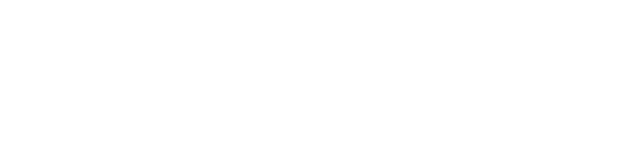
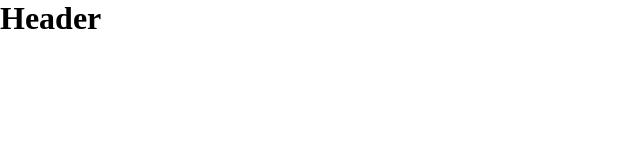
Before and after one commit to andreasalvi99/htmlcss-wireframe, a plain HTML site: page index.html in a window 1280 px wide. Shown: the whole page, without its empty margins (0-640 px from the left). Drawn offline with Linux system fonts and the light colour scheme; files that its build step writes are made by us from their sources.

Commit message:
add css reset and header

```diff
--- a/css/style.css
+++ b/css/style.css
@@ -0,0 +1,7 @@
+/* CSS reset */
+
+*{
+    margin: 0;
+    padding: 0;
+    box-sizing: border-box;
+}
--- a/index.html
+++ b/index.html
@@ -13,5 +13,11 @@
 </head>
 <body>
 
+    <!-- Header, h1 to style w/ css -->
+
+    <head>
+        <h1>Header</h1>
+    </head>
+
 </body>
 </html>
```
